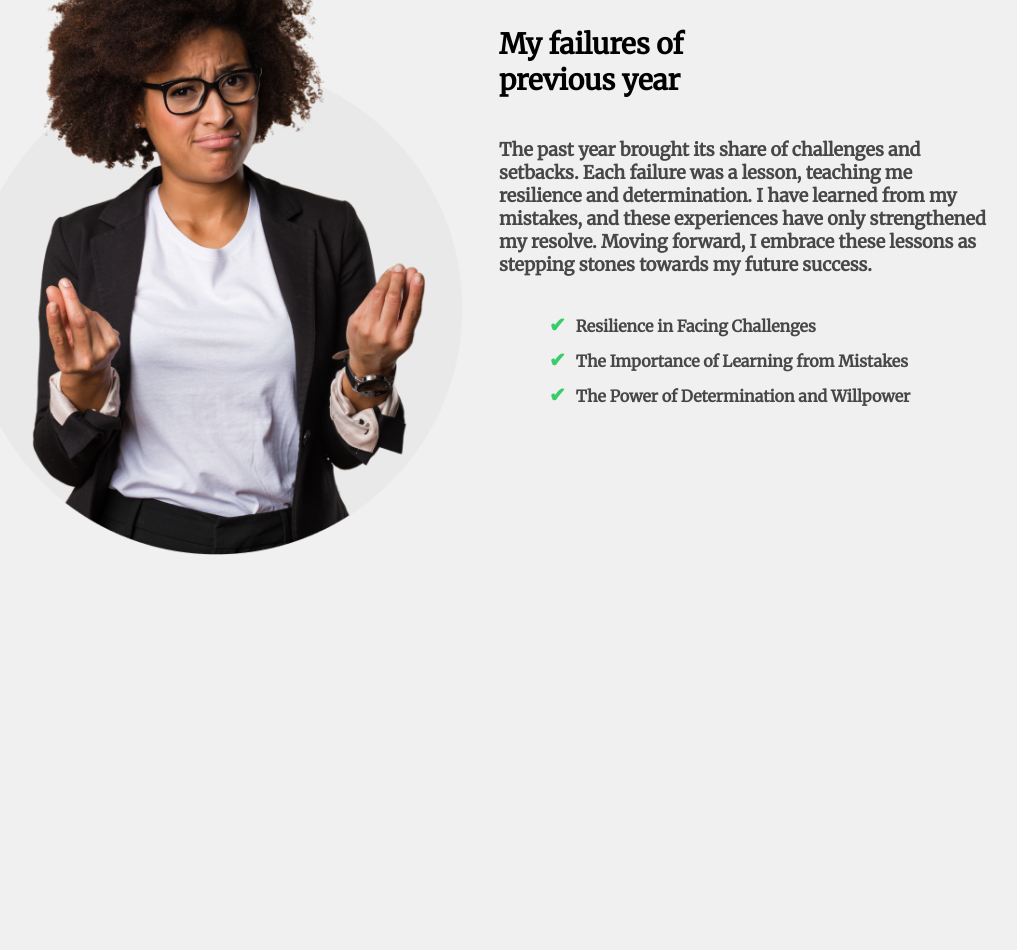
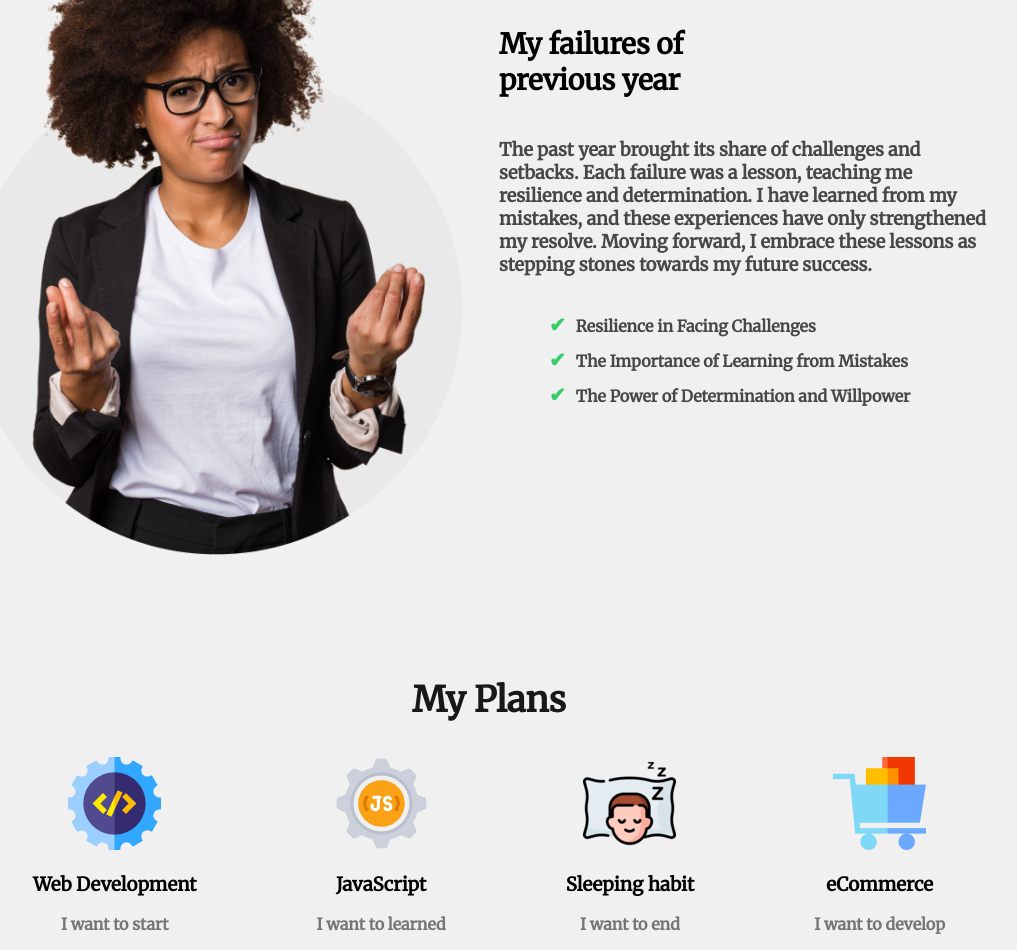
Before and after one commit to Razkkhan/Future, a plain HTML site: page index.html in a window 1280 px wide. Shown: the part 1042-1992 px from the top of the page, without its empty margins (151-1168 px from the left). Before the commit the page ends 1720 px from the top, so only its background shows below. Drawn offline with Linux system fonts and the light colour scheme; a web font is replaced by a local one.

Commit message:
second commit

```diff
--- a/Css/style.css
+++ b/Css/style.css
@@ -122,3 +122,29 @@ header {
     margin-bottom: 10px;
     font-size: 16px;
 }
+
+/* My Plans */
+.section-title {
+    color: #181818;
+    text-align: center;
+    font-size: 35px;
+    font-weight: 700;
+    /* font-weight should be a number, not px */
+}
+
+.skill-container {
+    display: flex;
+    flex-wrap: wrap;
+    /* Ensure items wrap in smaller viewports */
+    gap: 120px;
+    justify-content: center;
+    /* Center-align items horizontally */
+}
+
+.skill-description {
+    color: #757575;
+}
+
+.ami {
+    text-align: center;
+}
--- a/index.html
+++ b/index.html
@@ -4,7 +4,7 @@
 <head>
     <meta charset="UTF-8">
     <meta name="viewport" content="width=device-width, initial-scale=1.0">
-    <title>Out Of The Box</title>
+    <title>Future</title>
 
     <link rel="preconnect" href="https://fonts.googleapis.com">
     <link rel="preconnect" href="https://fonts.gstatic.com" crossorigin>
@@ -45,7 +45,33 @@
                 </ul>
             </div>
         </div>
+        <section class="ami">
+            <h3 class="section-title">My Plans</h3>
 
+
+            <div class="skill-container">
+                <div class="skill">
+                    <img src="images/icons/web.png" alt="">
+                    <h3 class="skill-title">Web Development</h3>
+                    <p class="skill-description">I want to start</p>
+                </div>
+                <div class="skill">
+                    <img src="images/icons/js.png" alt="">
+                    <h3 class="skill-title">JavaScript</h3>
+                    <p class="skill-description">I want to learned</p>
+                </div>
+                <div class="skill">
+                    <img src="images/icons/day .png" alt="">
+                    <h3 class="skill-title">Sleeping habit</h3>
+                    <p class="skill-description">I want to end</p>
+                </div>
+                <div class="skill">
+                    <img src="images/icons/ecom.png" alt="">
+                    <h3 class="skill-title">eCommerce</h3>
+                    <p class="skill-description">I want to develop</p>
+                </div>
+            </div>
+        </section>
     </main>
     <footer>
 
```
Also changed, not shown: images/icons/day .png (added).
